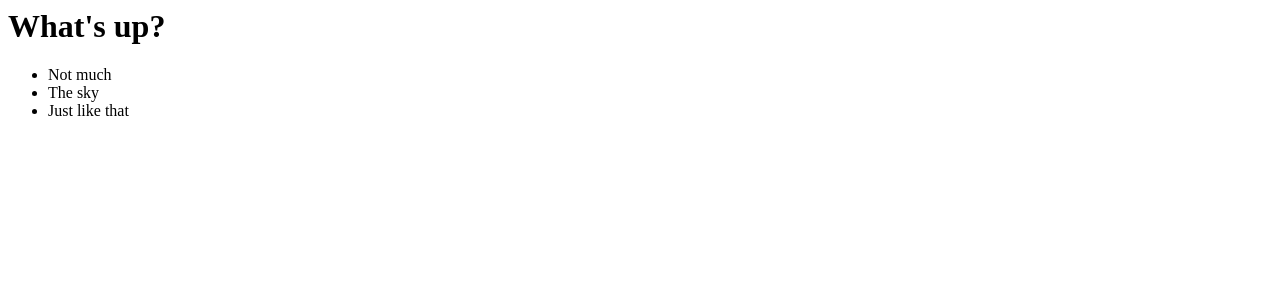
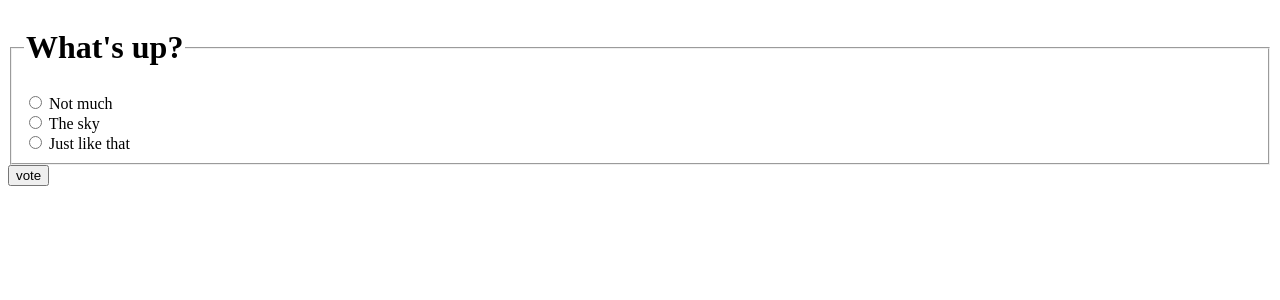
Before and after one commit to PranithaDharmapuri/polls_app, a Django app: page /polls/1/ in a window 1280 px wide. Shown: the top 300 px of the page. Run offline with Django 5.2, Linux system fonts and the light colour scheme; data comes from the database, SQL or seed files in the repository.

Commit message:
modifird details

```diff
--- a/polls/templates/polls/detail.html
+++ b/polls/templates/polls/detail.html
@@ -1,6 +1,13 @@
-<h1>{{ question.question_text }}</h1>
-<ul>
-    {% for choice in question.choice_set.all %}
-    <li>{{ choice.choice_text }}</li>
-    {% endfor %}
-</ul>
+<form action="{% url 'polls:vote' question.id %}" method="post">
+    {% csrf_token %}
+    <fieldset>
+        <legend><h1>{{ question.question_text }}</h1></legend>
+        {% if error_message %}<p><strong>{{ error_message }}</strong></p>
+        {% endif %}
+        {% for choice in question.choice_set.all %}
+        <input type="radio" name="choice" id="choice{{ forloop.counter }}" value="{{ choice.id }}">
+        <lable for="choice{{ forloop.counter }}">{{ choice.choice_text }}</lable><br>
+        {% endfor %}
+        </fieldset>
+        <input type="submit" value="vote">
+</form>
```
